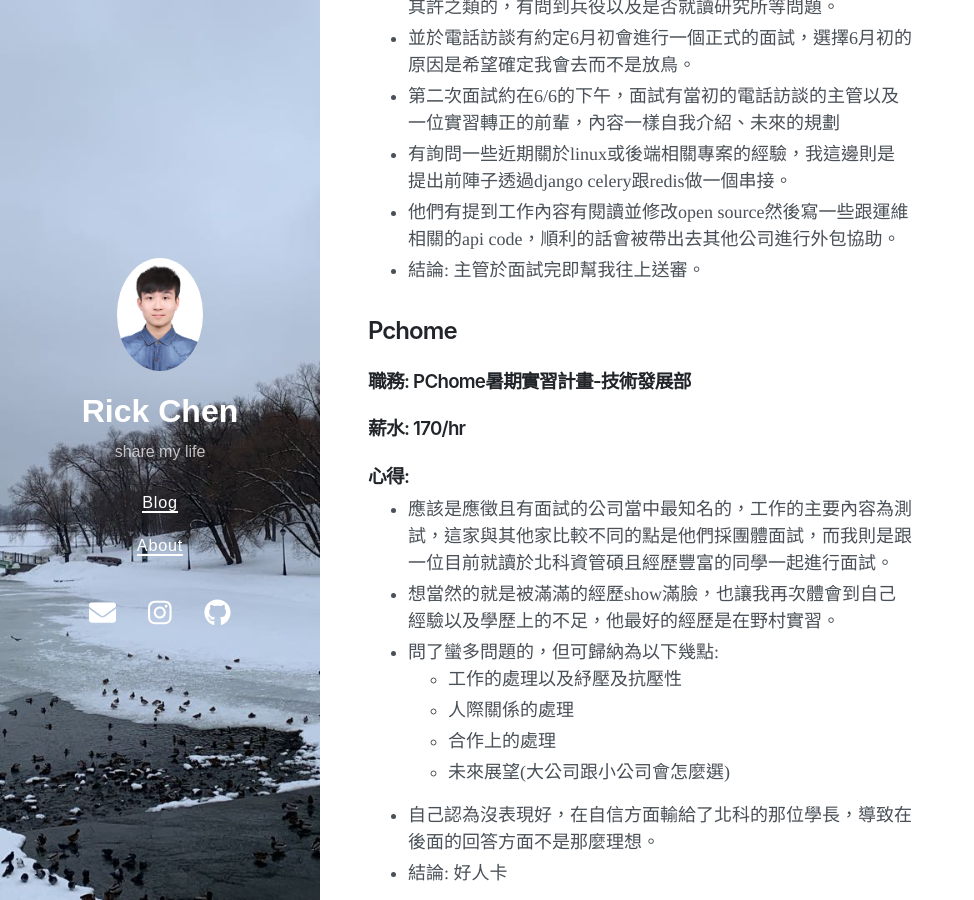
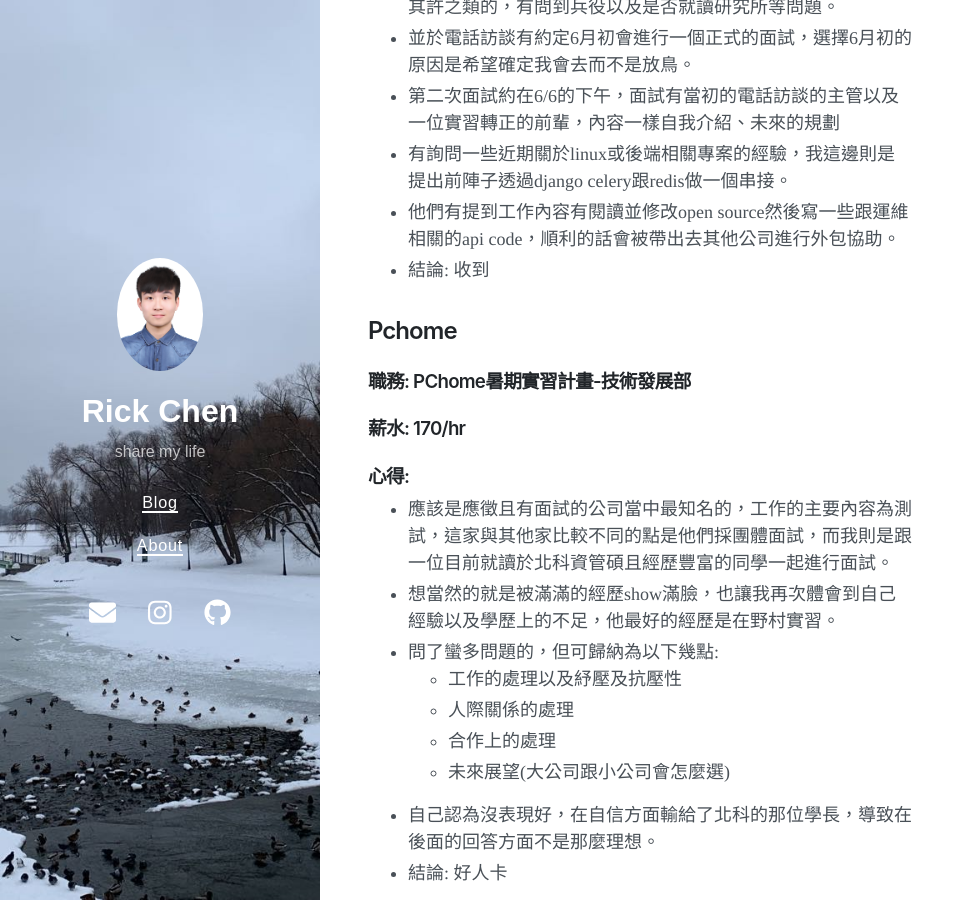
Before and after one commit to jerry940917chen/jerry940917chen.github.io, a Jekyll site: the page built from _posts/2022-06-07-Intern1.md, in a window 1280 px wide and 900 px high, scrolled down 2093 px. Shown: the whole window, without its empty margins (0-974 px from the left). Built offline with Jekyll 4.4.1, drawn with Linux system fonts in a browser that asks for light colours; nearby versions of some CDN libraries; some of the changed text lies outside the part shown.

Commit message:
Update 2022-06-07-Intern1.md

```diff
--- a/_posts/2022-06-07-Intern1.md
+++ b/_posts/2022-06-07-Intern1.md
@@ -52,7 +52,7 @@ date: 2022-06-07
 * 第二次面試約在6/6的下午，面試有當初的電話訪談的主管以及一位實習轉正的前輩，內容一樣自我介紹、未來的規劃
 * 有詢問一些近期關於linux或後端相關專案的經驗，我這邊則是提出前陣子透過django celery跟redis做一個串接。
 * 他們有提到工作內容有閱讀並修改open source然後寫一些跟運維相關的api code，順利的話會被帶出去其他公司進行外包協助。
-* 結論: 主管於面試完即幫我往上送審。
+* 結論: 收到
 
 ## Pchome
 ### 職務: PChome暑期實習計畫-技術發展部
@@ -79,7 +79,7 @@ date: 2022-06-07
 * 白板題的部分一開始有說不用太緊張然後需要的話可以給予提示，共兩題，第一題是給了一個矩陣，要你去除字串以及進行排序，那我用比較hard code的方法用remove先把字串的那幾項去除了然後再用bubble sort的方式去排序，第二題則是因為我有selenium的操作經驗，因此給了一個情境題，如果要把"APPLE"輸入到google並搜尋該怎麼做，用prepseudocode呈現即可，在沒提示的情況下順利過關。
 * QA時間有聊到工作的內容以及未來有沒有機會接觸到其他組別，那根據主管的說法是可以內推但成功率不高，工作內容則是協助正職進行測試以及沒測試要做時會出作業讓我們做。
 * 工作部分9成的時間會是手動測試，但不限制只能手動測試，但他也希望錄取的人不是被騙進來的，而心不甘情不願。
-* 結論: 一週後才會知道(6/7面試)
+* 結論: 收到intern但婉拒了
 
 ## 總結
 * 綜合以上總總這次的實習經驗也算豐富，那我自己認為可以把這個經驗分成3個部分去改進:
```
